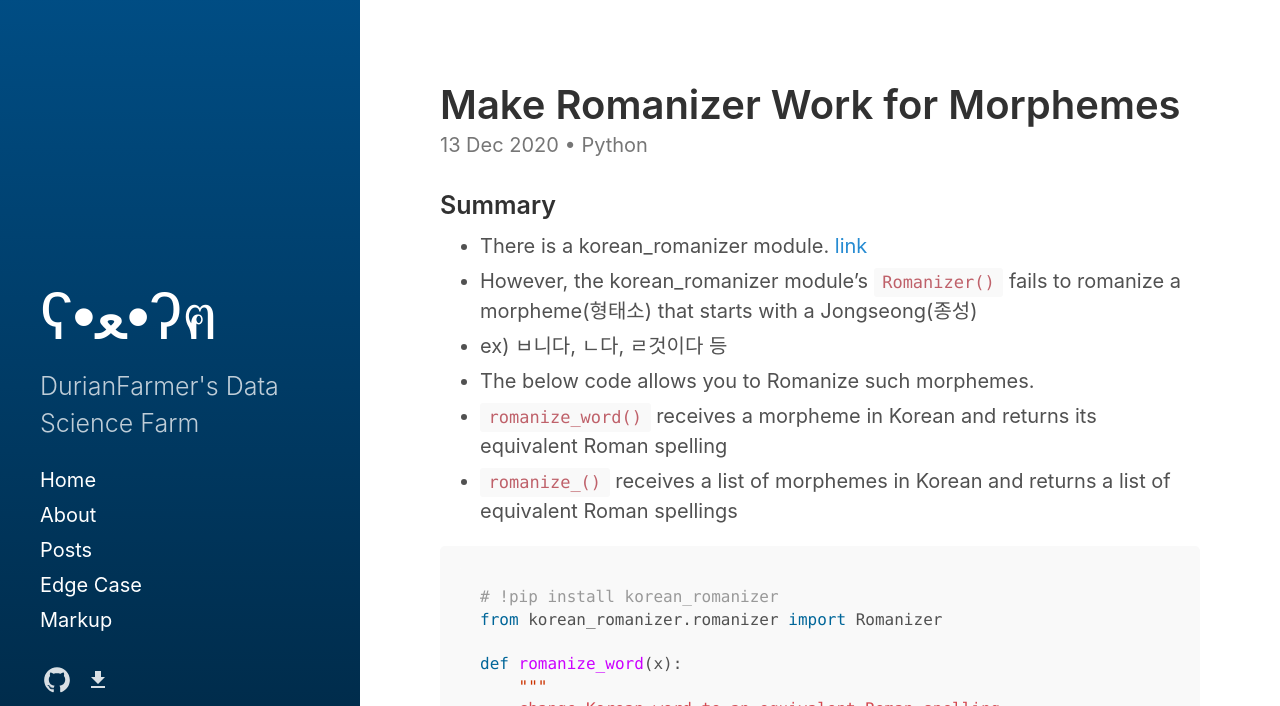
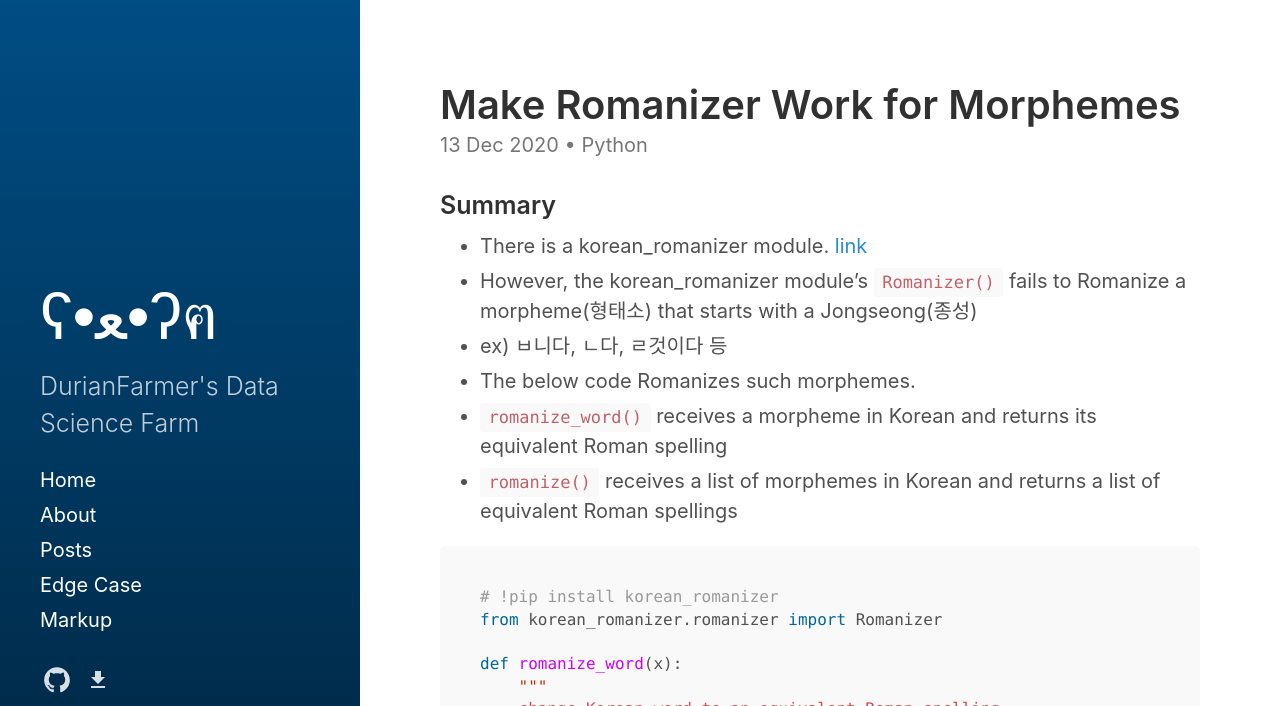
Before and after one commit to DurianFarmer/DurianFarmer.github.io, a Jekyll site: the page built from _posts/2020-12-13-make-romanizer-work-for-morphemes.md, in a window 1280 px wide and 900 px high, cut to the strip 0-706 px from the top of the window. Built offline with Jekyll 4.4.1, drawn with Linux system fonts in a browser that asks for light colours.

Commit message:
201213_5

````diff
--- a/_posts/2020-12-13-make-romanizer-work-for-morphemes.md
+++ b/_posts/2020-12-13-make-romanizer-work-for-morphemes.md
@@ -11,12 +11,12 @@ tags:
 
 ### Summary
 - There is a korean_romanizer module.  [link](https://github.com/osori/korean-romanizer)
-- However, the korean_romanizer module's `Romanizer()` fails to romanize a morpheme(형태소) that starts with a Jongseong(종성)
+- However, the korean_romanizer module's `Romanizer()` fails to Romanize a morpheme(형태소) that starts with a Jongseong(종성)
 - ex) ㅂ니다, ㄴ다, ㄹ것이다 등
-- The below code allows you to Romanize such morphemes.
+- The below code Romanizes such morphemes.
 <!--more-->
 - `romanize_word()` receives a morpheme in Korean and returns its equivalent Roman spelling
-- `romanize_()` receives a list of morphemes in Korean and returns a list of equivalent Roman spellings
+- `romanize()` receives a list of morphemes in Korean and returns a list of equivalent Roman spellings
 
 ```python
 # !pip install korean_romanizer
````
